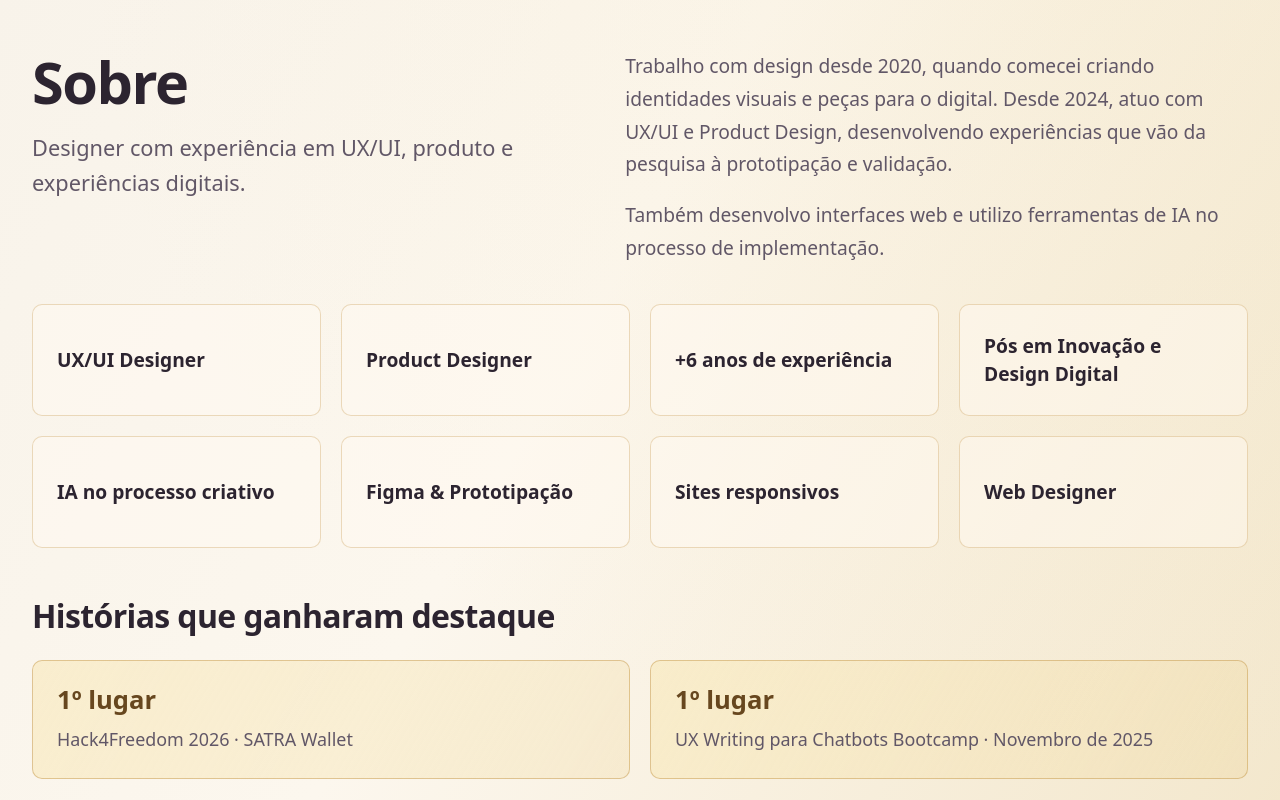
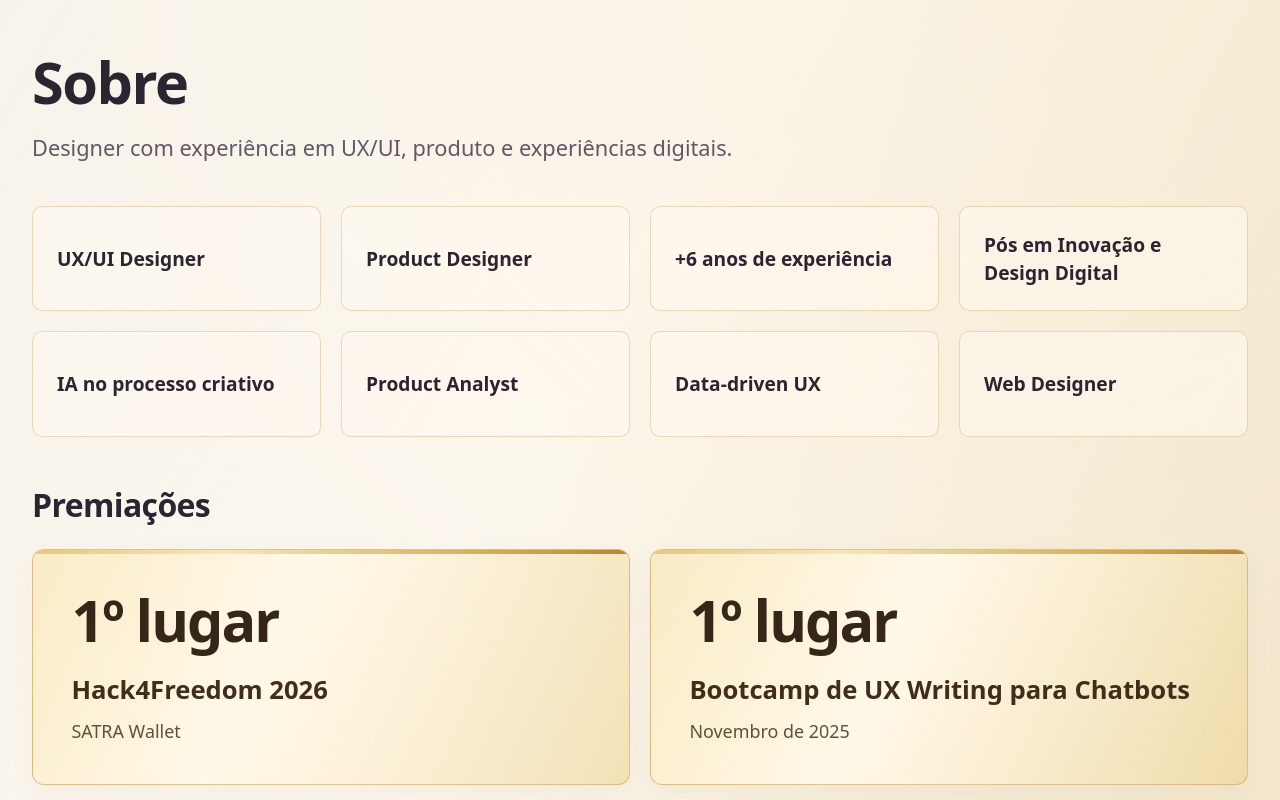
Before and after one commit to tricialinewberg/tricia-linewberg-portfolio, a React (Vite) app: page /pt-br/ in a window 1280 px wide. Shown: the part 2840-3640 px from the top of the page. Built offline with nearby package versions, Linux system fonts and the light colour scheme.

Commit message:
Simplify About introduction and elevate award cards

```diff
--- a/src/App.tsx
+++ b/src/App.tsx
@@ -26,9 +26,9 @@ export default function App({locale}:{locale:Locale}) {
  </section>
  <section className="about" id="about" aria-labelledby="about-title">
   <div className="about-inner">
-   <div className="about-intro"><div><h2 id="about-title">{t.about}</h2><p className="about-lead">{t.aboutLead}</p></div><div className="biography"><p>{t.bio}</p><p>{t.study}</p></div></div>
+   <div className="about-intro"><h2 id="about-title">{t.about}</h2><p className="about-lead">{t.aboutLead}</p></div>
    <ul className="competencies" aria-label={t.skillsTitle}>{t.skills.map(s=><li key={s}>{s}</li>)}</ul>
-   <section className="about-achievements" aria-labelledby="awards-title"><h3 id="awards-title">{t.recognition}</h3><div className="about-awards">{t.awards.map((a,i)=><div className="about-award" key={i}><h4>{a}</h4><p>{t.awardsDetail[i]}</p></div>)}</div></section>
+   <section className="about-achievements" aria-labelledby="awards-title"><h3 id="awards-title">{t.recognition}</h3><div className="about-awards">{t.awards.map((a,i)=><div className="about-award" key={i}><p className="award-placement">{a}</p><h4>{t.awardNames[i]}</h4><p className="award-detail">{t.awardsDetail[i]}</p></div>)}</div></section>
   </div>
  </section>
  <section className="contact section" id="contact" aria-labelledby="contact-title"><div className="contact-inner"><p className="eyebrow">{t.contactLead}</p><h2 id="contact-title">{t.contact}</h2><p>{t.contactBody}</p><div className="contact-links"><External href={`https://wa.me/5586995473936?text=${encodeURIComponent(t.message)}`} className="contact-primary">WhatsApp <span aria-hidden="true">↗</span><span className="sr-only"> — {t.newTab}</span></External><a href="mailto:triciaux@gmail.com">{t.email} <span aria-hidden="true">↗</span></a><External href="https://www.linkedin.com/in/tricia-linewberg/">LinkedIn <span aria-hidden="true">↗</span><span className="sr-only"> — {t.newTab}</span></External></div><a className="email-address" href="mailto:triciaux@gmail.com">triciaux@gmail.com</a></div></section>
--- a/src/locales.ts
+++ b/src/locales.ts
@@ -7,8 +7,8 @@ export interface Copy {
  welcome:string; intro:string; subtitle:string; ticket:string;
  portrait:string; missingPortrait:string; missingCover:string; cover:string; home:string;
  act:string; works:string; worksIntro:string; view:string; newTab:string; featured:string;
- descriptions:string[]; about:string; aboutLead:string; bio:string; study:string;
- skillsTitle:string; skills:string[]; recognition:string; awards:string[]; awardsDetail:string[];
+ descriptions:string[]; about:string; aboutLead:string;
+ skillsTitle:string; skills:string[]; recognition:string; awards:string[]; awardNames:string[]; awardsDetail:string[];
  contact:string; contactLead:string; contactBody:string; message:string; email:string; footer:string; top:string;
 }
 export const translations:Record<Locale,Copy> = {
@@ -19,9 +19,9 @@ export const translations:Record<Locale,Copy> = {
  portrait:'Trícia Linewberg usando cartola em um retrato teatral',missingPortrait:'Retrato original em breve',missingCover:'Capa original em breve',cover:'Capa do projeto',home:'Trícia Linewberg — início',
  act:'Ato',works:'Projetos',worksIntro:'Confira alguns dos trabalhos que já desenvolvi.',view:'Ver no Behance',newTab:'abre em uma nova aba',featured:'1º lugar · Hack4Freedom 2026',
  descriptions:["Carteira Bitcoin · 1º lugar no Hack4Freedom 2026.","Educação Bitcoin por meio da beleza.","Website de ficção · Projeto de fã.","Auditoria UX/UI e redesign de experiência."],
- about:"Sobre",aboutLead:"Designer com experiência em UX/UI, produto e experiências digitais.",bio:"Trabalho com design desde 2020, quando comecei criando identidades visuais e peças para o digital. Desde 2024, atuo com UX/UI e Product Design, desenvolvendo experiências que vão da pesquisa à prototipação e validação.",study:"Também desenvolvo interfaces web e utilizo ferramentas de IA no processo de implementação.",
- skillsTitle:"Competências",skills:["UX/UI Designer","Product Designer","+6 anos de experiência","Pós em Inovação e Design Digital","IA no processo criativo","Figma & Prototipação","Sites responsivos","Web Designer"],
- recognition:'Histórias que ganharam destaque',awards:['1º lugar','1º lugar'],awardsDetail:['Hack4Freedom 2026 · SATRA Wallet','UX Writing para Chatbots Bootcamp · Novembro de 2025'],
+ about:"Sobre",aboutLead:"Designer com experiência em UX/UI, produto e experiências digitais.",
+ skillsTitle:"Competências",skills:["UX/UI Designer","Product Designer","+6 anos de experiência","Pós em Inovação e Design Digital","IA no processo criativo","Product Analyst","Data-driven UX","Web Designer"],
+ recognition:'Premiações',awards:['1º lugar','1º lugar'],awardNames:["Hack4Freedom 2026","Bootcamp de UX Writing para Chatbots"],awardsDetail:["SATRA Wallet","Novembro de 2025"],
  contact:'O próximo ato começa com uma conversa.',contactLead:'UM ÚLTIMO CONVITE',contactBody:'Tem um projeto em mente? Vamos conversar sobre o que podemos criar juntos.',message:'Olá, Trícia! Gostaria de conversar sobre um projeto de design.',email:'Enviar email',footer:'Pensado com intenção. Criado com imaginação.',top:'Voltar ao início'
  },
  en: {
@@ -31,9 +31,9 @@ export const translations:Record<Locale,Copy> = {
  portrait:'Trícia Linewberg wearing a top hat in a theatrical portrait',missingPortrait:'Original portrait coming soon',missingCover:'Original cover coming soon',cover:'Project cover for',home:'Trícia Linewberg — home',
  act:'Act',works:'Projects',worksIntro:'Take a look at some of the projects I’ve developed.',view:'View on Behance',newTab:'opens in a new tab',featured:'1st place · Hack4Freedom 2026',
  descriptions:["Bitcoin wallet · Hack4Freedom 2026 winner.","Bitcoin education through the language of beauty.","Fictional website · Fan project.","UX/UI audit and experience redesign."],
- about:"About",aboutLead:"Designer with experience in UX/UI, product, and digital experiences.",bio:"I’ve worked in design since 2020, when I started creating visual identities and digital graphics. Since 2024, I’ve worked in UX/UI and Product Design, developing experiences from research through prototyping and validation.",study:"I also develop web interfaces and use AI tools during implementation.",
- skillsTitle:"Competencies",skills:["UX/UI Designer","Product Designer","6+ years of experience","Postgraduate qualification in Innovation and Digital Design","AI in the creative process","Figma & Prototyping","Responsive websites","Web Designer"],
- recognition:'Stories in the spotlight',awards:['1st place','1st place'],awardsDetail:['Hack4Freedom 2026 · SATRA Wallet','UX Writing for Chatbots Bootcamp · November 2025'],
+ about:"About",aboutLead:"Designer with experience in UX/UI, product, and digital experiences.",
+ skillsTitle:"Competencies",skills:["UX/UI Designer","Product Designer","6+ years of experience","Postgraduate qualification in Innovation and Digital Design","AI in the creative process","Product Analyst","Data-driven UX","Web Designer"],
+ recognition:'Awards',awards:['1st place','1st place'],awardNames:["Hack4Freedom 2026","UX Writing for Chatbots Bootcamp"],awardsDetail:["SATRA Wallet","November 2025"],
  contact:'The next act begins with a conversation.',contactLead:'ONE LAST INVITATION',contactBody:'Have a project in mind? Let’s talk about what we could create together.',message:'Hi, Trícia! I’d like to talk about a design project.',email:'Send an email',footer:'Thoughtfully designed. Imaginatively made.',top:'Back to top'
  },
  es: {
@@ -43,9 +43,9 @@ export const translations:Record<Locale,Copy> = {
  portrait:'Trícia Linewberg con sombrero de copa en un retrato teatral',missingPortrait:'Retrato original próximamente',missingCover:'Portada original próximamente',cover:'Portada del proyecto',home:'Trícia Linewberg — inicio',
  act:'Acto',works:'Proyectos',worksIntro:'Mira algunos de los proyectos que ya he desarrollado.',view:'Ver en Behance',newTab:'se abre en una pestaña nueva',featured:'1.er puesto · Hack4Freedom 2026',
  descriptions:["Billetera Bitcoin · Ganadora del Hack4Freedom 2026.","Educación Bitcoin a través de la belleza.","Sitio de ficción · Proyecto de fan.","Auditoría UX/UI y rediseño de experiencia."],
- about:"Sobre mí",aboutLead:"Diseñadora con experiencia en UX/UI, producto y experiencias digitales.",bio:"Trabajo en diseño desde 2020, cuando empecé creando identidades visuales y piezas digitales. Desde 2024, trabajo en UX/UI y diseño de producto, desarrollando experiencias que abarcan desde la investigación hasta el prototipado y la validación.",study:"También desarrollo interfaces web y utilizo herramientas de IA en el proceso de implementación.",
- skillsTitle:"Competencias",skills:["Diseñadora UX/UI","Diseñadora de producto","Más de 6 años de experiencia","Posgrado en Innovación y Diseño Digital","IA en el proceso creativo","Figma y prototipado","Sitios web responsivos","Diseñadora web"],
- recognition:'Historias que se destacaron',awards:['1.er puesto','1.er puesto'],awardsDetail:['Hack4Freedom 2026 · SATRA Wallet','Bootcamp de UX Writing para Chatbots · Noviembre de 2025'],
+ about:"Sobre mí",aboutLead:"Diseñadora con experiencia en UX/UI, producto y experiencias digitales.",
+ skillsTitle:"Competencias",skills:["Diseñadora UX/UI","Diseñadora de producto","Más de 6 años de experiencia","Posgrado en Innovación y Diseño Digital","IA en el proceso creativo","Product Analyst","Data-driven UX","Diseñadora web"],
+ recognition:'Premios',awards:['1.er puesto','1.er puesto'],awardNames:["Hack4Freedom 2026","Bootcamp de UX Writing para Chatbots"],awardsDetail:["SATRA Wallet","Noviembre de 2025"],
  contact:'El próximo acto comienza con una conversación.',contactLead:'UNA ÚLTIMA INVITACIÓN',contactBody:'¿Tienes un proyecto en mente? Hablemos de lo que podemos crear juntos.',message:'¡Hola, Trícia! Me gustaría conversar sobre un proyecto de diseño.',email:'Enviar email',footer:'Pensado con intención. Creado con imaginación.',top:'Volver al inicio'
  }
 };
--- a/src/styles.css
+++ b/src/styles.css
@@ -52,22 +52,28 @@
  padding-block: 48px 56px;
 }
 .about-inner { width: min(1680px, calc(100% - 48px)); margin-inline: auto; }
-.about-intro { display: grid; gap: 28px; }
+.about-intro { display: block; }
 .about h2 { font-family: inherit; font-size: clamp(2.25rem, 4.5vw, 4rem); font-weight: 800; line-height: 1.12; margin: 0 0 16px; }
-.about .about-lead { font-family: inherit; font-style: normal; max-width: 560px; font-size: clamp(1.1875rem, 1.7vw, 1.375rem); line-height: 1.6; color: #615767; }
-.about .biography p { font-size: clamp(1.0625rem, 1.5vw, 1.25rem); line-height: 1.7; color: #615767; margin: 0 0 18px; }
-.about .biography p:last-child { margin-bottom: 0; }
-.competencies { display: grid; grid-template-columns: repeat(2, minmax(0, 1fr)); gap: 12px; list-style: none; padding: 0; margin: 36px 0 0; }
-.competencies li { display: flex; align-items: center; min-height: 112px; padding: 18px 14px; border: 1px solid #b8842f45; border-radius: 10px; background: #fffaf180; font-size: clamp(1rem, 1.5vw, 1.25rem); font-weight: 650; line-height: 1.45; overflow-wrap: break-word; transition: background .2s, border-color .2s, box-shadow .2s; }
+.about .about-lead { font-family: inherit; font-style: normal; max-width: none; font-size: clamp(1.1875rem, 1.7vw, 1.375rem); line-height: 1.6; color: #615767; }
+.competencies { display: grid; grid-template-columns: minmax(0, 1fr); grid-auto-rows: 1fr; gap: 12px; list-style: none; padding: 0; margin: 36px 0 0; }
+.competencies li { display: flex; align-items: center; min-height: 100px; padding: 18px 14px; border: 1px solid #b8842f45; border-radius: 10px; background: #fffaf180; font-size: clamp(1rem, 1.5vw, 1.25rem); font-weight: 650; line-height: 1.45; overflow-wrap: break-word; transition: background .2s, border-color .2s, box-shadow .2s; }
 @media (hover: hover) {
  .competencies li:hover { background: linear-gradient(120deg, #f8e7b5a6, #edcf8359); border-color: #b8842f99; box-shadow: 0 6px 18px #59411d12; }
 }
 .about-achievements { margin-top: 40px; }
 .about-achievements h3 { font-family: inherit; font-size: clamp(1.5rem, 2.5vw, 2.25rem); font-weight: 750; line-height: 1.25; letter-spacing: -.02em; }
 .about-awards { display: grid; gap: 16px; margin-top: 24px; }
-.about-award { padding: 24px; border: 1px solid #b8842f66; border-radius: 10px; background: linear-gradient(120deg, #f8e7b58c, #edcf8333); }
-.about-award h4 { margin: 0 0 10px; color: #67471f; font-size: clamp(1.5rem, 2vw, 2rem); line-height: 1.2; font-weight: 750; }
-.about-award p { font-size: clamp(1rem, 1.4vw, 1.1875rem); line-height: 1.55; color: #615767; }
+.about-award { position: relative; overflow: hidden; padding: clamp(24px, 3vw, 44px); border: 1px solid #b8842f70; border-radius: 12px; background: linear-gradient(115deg, #f8e7b5b3, #fff8e8 40%, #e7c87266); box-shadow: inset 0 1px 0 #fff8de, 0 8px 24px #59411d0d; transition: border-color .2s, box-shadow .2s; }
+.about-award::before { content: ''; position: absolute; inset: 0 0 auto; height: 4px; background: linear-gradient(115deg, #e7c872, #f8e7b5 32%, #d1a94c 80%, #b8842f); }
+.about-award .award-placement { margin: 0 0 22px; color: #352617; font-size: clamp(2.75rem, 4.5vw, 4.5rem); line-height: 1.08; font-weight: 800; letter-spacing: -.035em; }
+.about-award h4 { margin: 0 0 12px; color: #402d1a; font-size: clamp(1.25rem, 2vw, 1.75rem); line-height: 1.3; font-weight: 700; }
+.about-award .award-detail { font-size: clamp(1.0625rem, 1.4vw, 1.25rem); line-height: 1.55; color: #61503b; }
+@media (hover: hover) {
+ .about-award:hover { border-color: #b8842f; box-shadow: inset 0 1px 0 #fff8de, 0 10px 28px #59411d18; }
+}
+@media (min-width: 360px) {
+ .competencies { grid-template-columns: repeat(2, minmax(0, 1fr)); }
+}
 @media (min-width: 600px) {
  .about { padding-block: 64px 72px; }
  .about-inner { width: min(1680px, calc(100% - 64px)); }
@@ -75,8 +81,7 @@
  .competencies li { padding: 24px; }
  .about-awards { grid-template-columns: repeat(2, minmax(0, 1fr)); gap: 20px; }
 }
-@media (min-width: 1000px) {
- .about-intro { grid-template-columns: minmax(0, .85fr) minmax(0, 1fr); gap: clamp(48px, 5vw, 80px); }
+@media (min-width: 1200px) {
  .competencies { grid-template-columns: repeat(4, minmax(0, 1fr)); }
  .about-achievements { margin-top: 48px; }
 }
```
Also changed, not shown: 1 other file (tests, documents, lock files or other folders).
